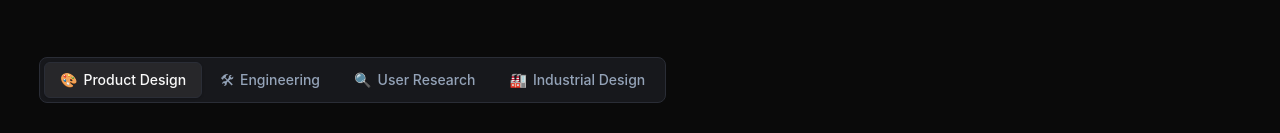
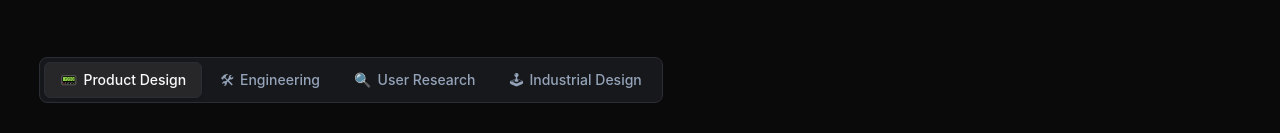
Before and after one commit to JYtheSang/Porforlio-Website, a Next.js app: page / in a window 1280 px wide. Shown: the part 597-730 px from the top of the page. Built offline with nearby package versions, Linux system fonts and the light colour scheme; grey boxes are pictures that could not be loaded.

Commit message:
Updated Emoji

```diff
--- a/src/components/ui/segment-group.tsx
+++ b/src/components/ui/segment-group.tsx
@@ -11,10 +11,10 @@ const DEFAULT_OPTIONS: ProjectCategory[] = [
 ]
 
 const LABELS: Record<ProjectCategory, { emoji: string; short: string }> = {
-  "Product Design": { emoji: "🎨", short: "Design" },
+  "Product Design": { emoji: "📟", short: "Design" },
   "Engineering": { emoji: "🛠", short: "Eng" },
   "User Research": { emoji: "🔍", short: "Research" },
-  "Industrial Design": { emoji: "🏭", short: "Industrial" },
+  "Industrial Design": { emoji: "🕹", short: "Industrial" },
 }
 
 export interface ProjectSegmentGroupProps {
```
